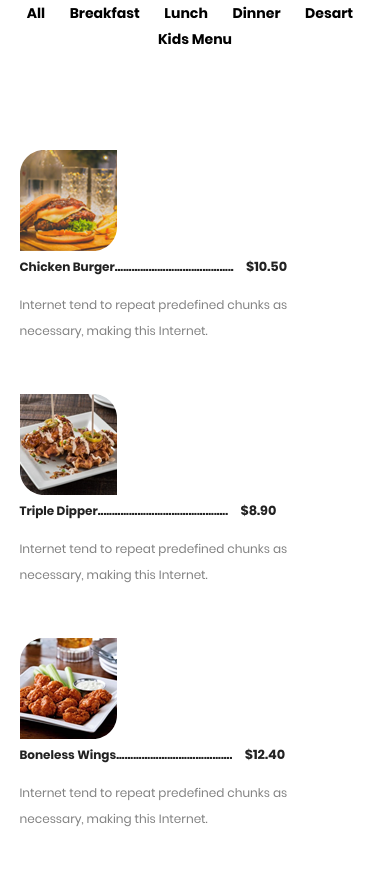
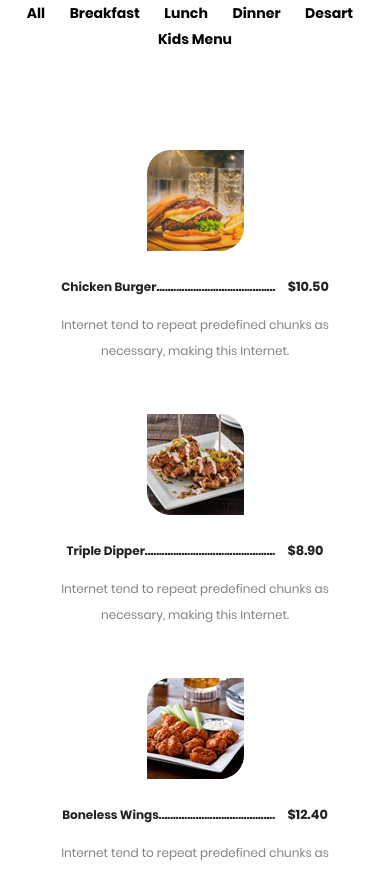
Before and after one commit to valyuscha/Restaurant, a plain HTML site: page index.html in a window 390 px wide. Shown: the part 7390-8262 px from the top of the page. Drawn offline with Linux system fonts and the light colour scheme; a web font is replaced by a local one.

Commit message:
Made new responsive version for the smallest devices

```diff
--- a/scss/_menu.scss
+++ b/scss/_menu.scss
@@ -148,6 +148,26 @@
          }
       }
     }
+
+    &__block {
+      &_item {
+        &_img {
+          display: block;
+          width: 100%;
+          text-align: center;
+          padding-bottom: 20px;
+        }
+
+        &_text {
+          margin: 0 auto;
+          text-align: center;
+
+          p {
+            margin: 0 auto;
+          }
+        }
+      }
+    }
   }
 }
 
```
Also changed, not shown: css/style.css, 1 other file.
